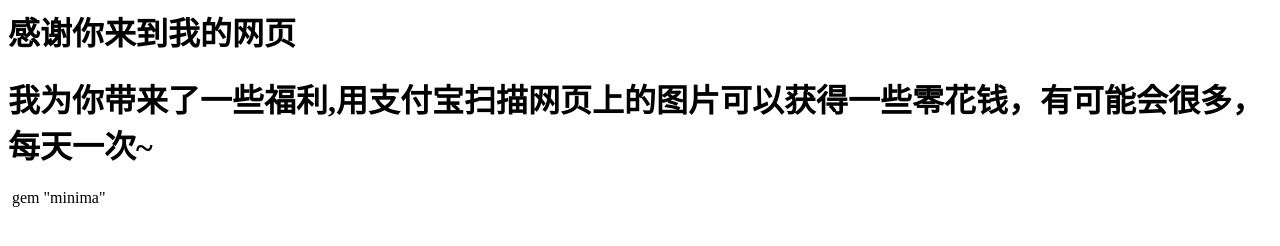
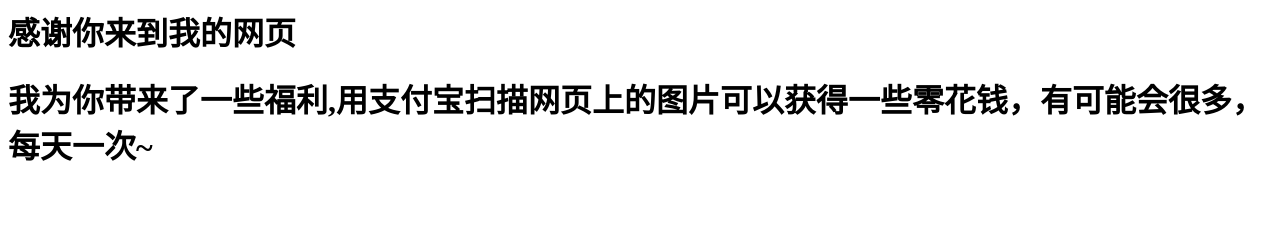
Before and after one commit to Hayden2018666/hayden.voiceball.github.io, a plain HTML site: page index.html in a window 1280 px wide. Drawn offline with Linux system fonts and the light colour scheme.

Commit message:
Update index.html

```diff
--- a/index.html
+++ b/index.html
@@ -7,4 +7,3 @@
  </body>
 </head>
 </html>
-gem "minima"
```
